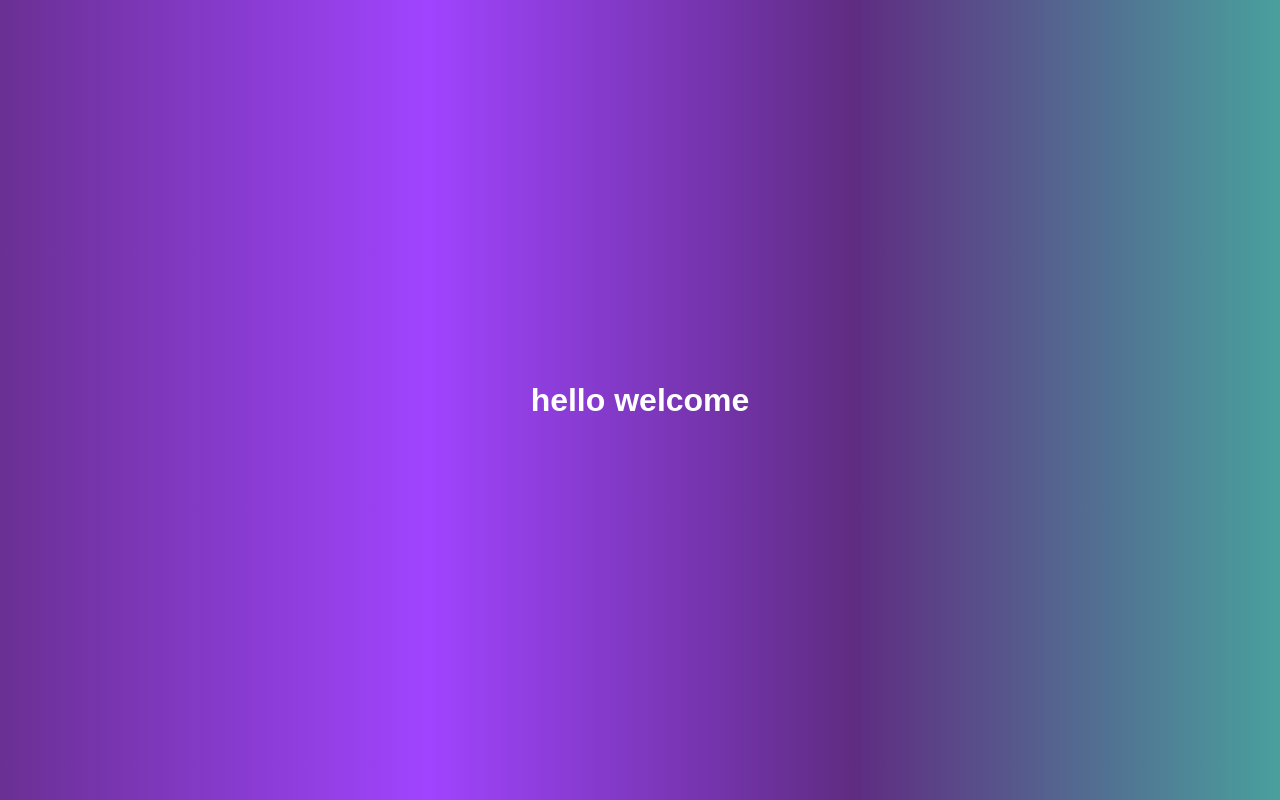
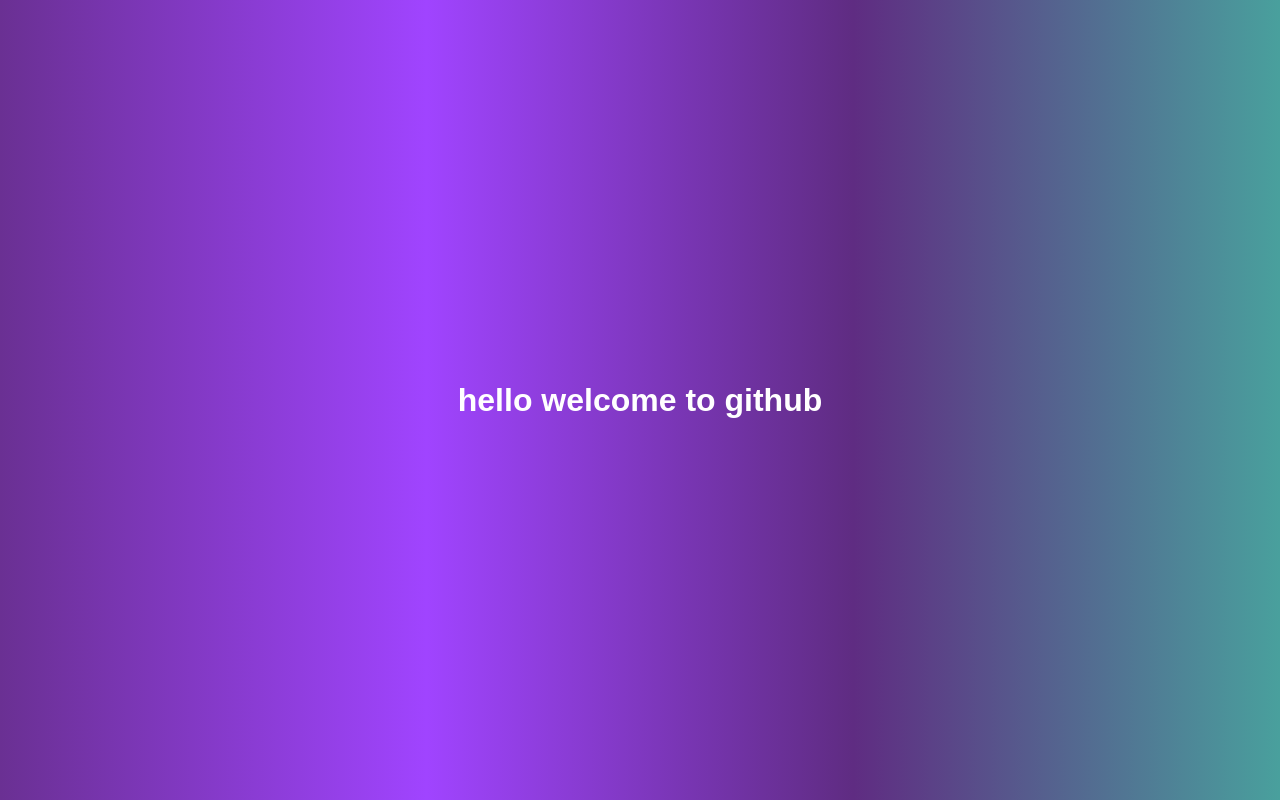
Before and after one commit to paresh-glitch/myrepo, a plain HTML site: page index.html in a window 1280 px wide. Drawn offline with Linux system fonts and the light colour scheme.

Commit message:
change h1

```diff
--- a/index.html
+++ b/index.html
@@ -7,6 +7,6 @@
     <title>Document</title>
 </head>
 <body>
-    <h1>hello welcome</h1>
+    <h1>hello welcome to github</h1>
 </body>
 </html>
```
